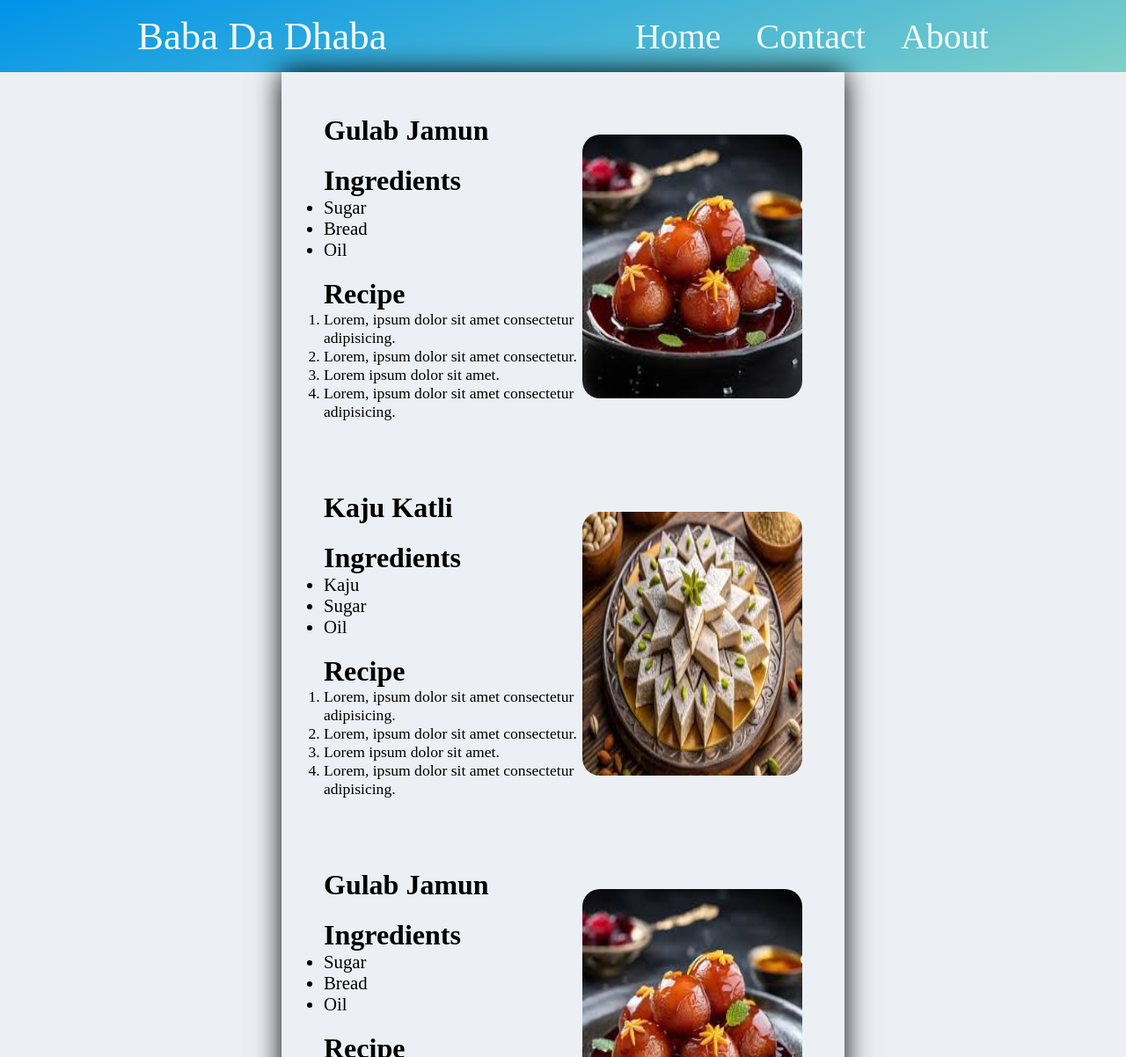
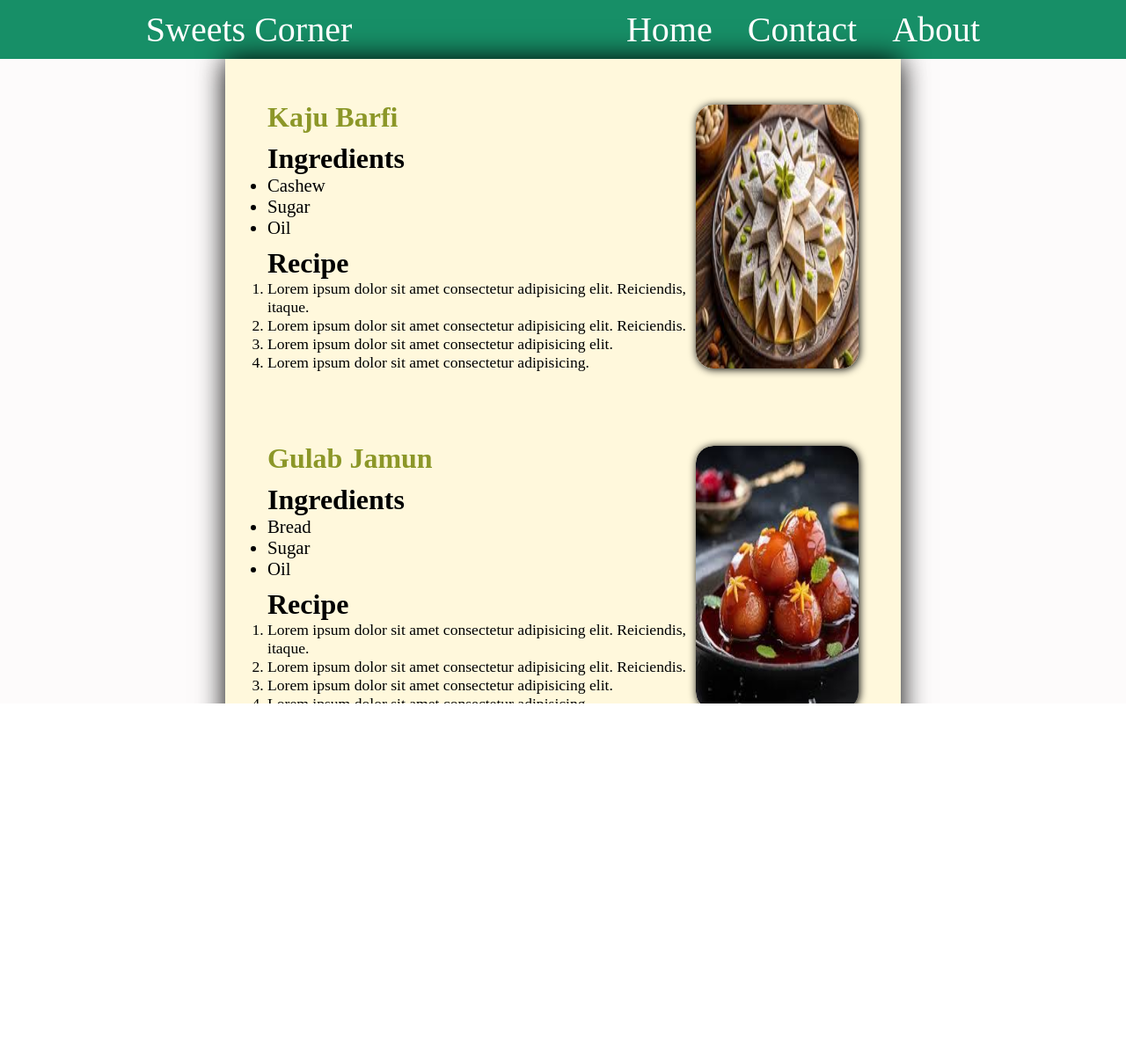
Before and after one commit to MdAbdullahAnwar/Web-Development, a plain HTML site: page 2.CSS/014.Recipe Website UI Project/index.html in a window 1280 px wide. Shown: the top 1202 px of the page at 88% size. After the commit the page ends 800 px from the top, so only its background shows below. Drawn offline with Linux system fonts and the light colour scheme.

Commit message:
Recipe Website UI Project

```diff
--- a/2.CSS/014.Recipe Website UI Project/index.html
+++ b/2.CSS/014.Recipe Website UI Project/index.html
@@ -3,18 +3,18 @@
 <head>
     <meta charset="UTF-8">
     <meta name="viewport" content="width=device-width, initial-scale=1.0">
-    <title>Baba Da Dhaba</title>
-    <link rel="stylesheet" href="styles.css">
+    <title>Sweets Corner</title>
+    <link rel="stylesheet" href="style1.css">
 </head>
 <body>
+    <div class="container">
 
-    <div class="container">
         <header>
             <div class="navContainer">
                 <nav>
                     <ul class="navList">
                         <li>
-                                <p class="navLogo">Baba Da Dhaba</p>
+                            <p class="navLogo">Sweets Corner</p>
                         </li>
 
                         <li>
@@ -31,17 +31,17 @@
 
         <main>
             <div class="contentBox">
-                <!-- Item 1 -->
+                <!-- Item1 -->
                 <section>
                     <div class="items">
                         <div class="leftBox">
-                            <!-- Heading -->
-                            <h2>Gulab Jamun</h2>
+                            <h2 style="color: rgb(140, 151, 40);">Kaju Barfi</h2>
+
                             <div>
                                 <h2>Ingredients</h2>
                                 <ul class="ingBox">
+                                    <li>Cashew</li>
                                     <li>Sugar</li>
-                                    <li>Bread</li>
                                     <li>Oil</li>
                                 </ul>
                             </div>
@@ -49,10 +49,49 @@
                             <div>
                                 <h2>Recipe</h2>
                                 <ol class="recipeBox">
-                                    <li>Lorem, ipsum dolor sit amet consectetur adipisicing.</li>
-                                    <li>Lorem, ipsum dolor sit amet consectetur.</li>
-                                    <li>Lorem ipsum dolor sit amet.</li>
-                                    <li>Lorem, ipsum dolor sit amet consectetur adipisicing.</li>
+                                    <li>Lorem ipsum dolor sit amet consectetur adipisicing elit. Reiciendis, itaque.</li>
+                                    <li>Lorem ipsum dolor sit amet consectetur adipisicing elit. Reiciendis.</li>
+                                    <li>Lorem ipsum dolor sit amet consectetur adipisicing elit.</li>
+                                    <li>Lorem ipsum dolor sit amet consectetur adipisicing.</li>
+                                </ol>
+                            </div>
+                        </div>
+
+                        <div class="rightBox">
+                            <img
+                                src="Kaju Katli.jpeg"
+                                alt="Kaju Katli"
+                                class="KajuKatli"
+                            />
+                            <div class="overlay">
+                                <span>Click here to Buy</span>
+                            </div>
+                        </div>
+                    </div>
+                </section>
+
+                <!-- Item2 -->
+                <section>
+                    <div class="items">
+                        <div class="leftBox">
+                            <h2 style="color: rgb(140, 151, 40);">Gulab Jamun</h2>
+
+                            <div>
+                                <h2>Ingredients</h2>
+                                <ul class="ingBox">
+                                    <li>Bread</li>
+                                    <li>Sugar</li>
+                                    <li>Oil</li>
+                                </ul>
+                            </div>
+
+                            <div>
+                                <h2>Recipe</h2>
+                                <ol class="recipeBox">
+                                    <li>Lorem ipsum dolor sit amet consectetur adipisicing elit. Reiciendis, itaque.</li>
+                                    <li>Lorem ipsum dolor sit amet consectetur adipisicing elit. Reiciendis.</li>
+                                    <li>Lorem ipsum dolor sit amet consectetur adipisicing elit.</li>
+                                    <li>Lorem ipsum dolor sit amet consectetur adipisicing.</li>
                                 </ol>
                             </div>
                         </div>
@@ -61,7 +100,7 @@
                             <img
                                 src="Gulab Jamun.jpeg"
                                 alt="Gulab Jamun"
-                                class="Gulab"
+                                class="GulabJamun"
                             />
                             <div class="overlay">
                                 <span>Click here to Buy</span>
@@ -70,16 +109,16 @@
                     </div>
                 </section>
 
-                <!-- Item 2 -->
+                <!-- Item3 -->
                 <section>
                     <div class="items">
                         <div class="leftBox">
-                            <!-- Heading -->
-                            <h2>Kaju Katli</h2>
+                            <h2 style="color: rgb(140, 151, 40);">Kalakand</h2>
+
                             <div>
                                 <h2>Ingredients</h2>
                                 <ul class="ingBox">
-                                    <li>Kaju</li>
+                                    <li>Milk</li>
                                     <li>Sugar</li>
                                     <li>Oil</li>
                                 </ul>
@@ -88,19 +127,19 @@
                             <div>
                                 <h2>Recipe</h2>
                                 <ol class="recipeBox">
-                                    <li>Lorem, ipsum dolor sit amet consectetur adipisicing.</li>
-                                    <li>Lorem, ipsum dolor sit amet consectetur.</li>
-                                    <li>Lorem ipsum dolor sit amet.</li>
-                                    <li>Lorem, ipsum dolor sit amet consectetur adipisicing.</li>
+                                    <li>Lorem ipsum dolor sit amet consectetur adipisicing elit. Reiciendis, itaque.</li>
+                                    <li>Lorem ipsum dolor sit amet consectetur adipisicing elit. Reiciendis.</li>
+                                    <li>Lorem ipsum dolor sit amet consectetur adipisicing elit.</li>
+                                    <li>Lorem ipsum dolor sit amet consectetur adipisicing.</li>
                                 </ol>
                             </div>
                         </div>
 
                         <div class="rightBox">
                             <img
-                                src="Kaju Katli.jpeg"
-                                alt="Kaju Katli"
-                                class="Kaju"
+                                src="Kalakand.jpeg"
+                                alt="Kalakand"
+                                class="Kalakand"
                             />
                             <div class="overlay">
                                 <span>Click here to Buy</span>
@@ -109,55 +148,16 @@
                     </div>
                 </section>
 
-                <!-- Item 3 -->
+                <!-- Item4 -->
                 <section>
                     <div class="items">
                         <div class="leftBox">
-                            <!-- Heading -->
-                            <h2>Gulab Jamun</h2>
+                            <h2 style="color: rgb(140, 151, 40);">Soan Papdi</h2>
+
                             <div>
                                 <h2>Ingredients</h2>
                                 <ul class="ingBox">
-                                    <li>Sugar</li>
                                     <li>Bread</li>
-                                    <li>Oil</li>
-                                </ul>
-                            </div>
-
-                            <div>
-                                <h2>Recipe</h2>
-                                <ol class="recipeBox">
-                                    <li>Lorem, ipsum dolor sit amet consectetur adipisicing.</li>
-                                    <li>Lorem, ipsum dolor sit amet consectetur.</li>
-                                    <li>Lorem ipsum dolor sit amet.</li>
-                                    <li>Lorem, ipsum dolor sit amet consectetur adipisicing.</li>
-                                </ol>
-                            </div>
-                        </div>
-
-                        <div class="rightBox">
-                            <img
-                                src="Gulab Jamun.jpeg"
-                                alt="Gulab Jamun"
-                                class="Gulab"
-                            />
-                            <div class="overlay">
-                                <span>Click here to Buy</span>
-                            </div>
-                        </div>
-                    </div>
-                </section>
-
-                <!-- Item 4 -->
-                <section>
-                    <div class="items">
-                        <div class="leftBox">
-                            <!-- Heading -->
-                            <h2>Kaju Katli</h2>
-                            <div>
-                                <h2>Ingredients</h2>
-                                <ul class="ingBox">
-                                    <li>Kaju</li>
                                     <li>Sugar</li>
                                     <li>Oil</li>
                                 </ul>
@@ -166,19 +166,19 @@
                             <div>
                                 <h2>Recipe</h2>
                                 <ol class="recipeBox">
-                                    <li>Lorem, ipsum dolor sit amet consectetur adipisicing.</li>
-                                    <li>Lorem, ipsum dolor sit amet consectetur.</li>
-                                    <li>Lorem ipsum dolor sit amet.</li>
-                                    <li>Lorem, ipsum dolor sit amet consectetur adipisicing.</li>
+                                    <li>Lorem ipsum dolor sit amet consectetur adipisicing elit. Reiciendis, itaque.</li>
+                                    <li>Lorem ipsum dolor sit amet consectetur adipisicing elit. Reiciendis.</li>
+                                    <li>Lorem ipsum dolor sit amet consectetur adipisicing elit.</li>
+                                    <li>Lorem ipsum dolor sit amet consectetur adipisicing.</li>
                                 </ol>
                             </div>
                         </div>
 
                         <div class="rightBox">
                             <img
-                                src="Kaju Katli.jpeg"
-                                alt="Kaju Katli"
-                                class="Kaju"
+                                src="Soan Papdi.jpg"
+                                alt="Soan Papdi"
+                                class="SoanPapdi"
                             />
                             <div class="overlay">
                                 <span>Click here to Buy</span>
@@ -186,19 +186,14 @@
                         </div>
                     </div>
                 </section>
-
             </div>
         </main>
 
         <footer>
             <div class="footerBox">
-                <p>
-                    Copyright &copy; Baba Da Dhaba Pvt Ltd 2023 All Rights Revserved
-                </p>
+                <p>Copyright &copy; Baba Da Dhaba Pvt Ltd 2023 All Rights Revserved  </p>
             </div>
         </footer>
-
     </div>
-
 </body>
 </html>
--- /dev/null
+++ b/2.CSS/014.Recipe Website UI Project/style1.css
@@ -0,0 +1,164 @@
+*{
+    padding:0px;
+    margin:0px;
+    box-sizing:border-box;
+}
+
+.container{
+    height:100vh;
+    width:100vw;
+    background-color: rgba(248, 238, 238, 0.26);
+    overflow-x:hidden;
+}
+
+.navContainer{
+    background-color: rgb(23, 143, 103);
+    width:100vw;
+    display:flex;
+    justify-content:center;
+    align-items:center;
+}
+
+.nav{
+    width:100vw;
+}
+
+.navList{
+    list-style:none;
+    width:100vw;
+    font-size:2.5rem;
+    padding:10px;
+    display:flex;
+    justify-content:space-around;
+    align-items:center;
+}
+
+.navLogo{
+    color:white;
+    /* font-size:40px; */
+}
+
+.navItems{
+    display:flex;
+    gap:40px;
+}
+
+a{
+    color:white;
+    text-decoration:none;
+}
+
+.footerBox{
+    width:100%;
+    background-color: #2c242d;
+    background-image: linear-gradient(160deg, #2c242d 0%, #622098 100%);
+    color: white;
+    text-align: center;
+    min-height: 40px;
+    /* padding:10px; */
+}
+
+.footerBox p{
+    font-size: 2rem;
+}
+
+.contentBox{
+    background-color: cornsilk;
+    width:60%;
+    margin:auto;
+    /* border:solid black 1px; */
+    display:flex;
+    flex-direction: column;
+    gap:80px;
+    padding:3rem;
+    box-shadow:0px 0px 30px black
+}
+
+.items{
+    display:flex;
+    justify-content: space-around;
+    align-items: center;
+}
+
+.leftBox{
+    display:flex;
+    flex-direction:column;
+    gap:10px;
+}
+
+.leftBox h2{
+    font-size: 2rem;
+    /* line-height:3rem; */
+}
+
+.ingBox{
+    /* display:flex;
+    flex-direction:column;
+    gap:10px; */
+    font-size: 1.3rem;
+}
+
+.recipeBox{
+    font-size:1.1rem;
+}
+
+.rightBox{
+    position:relative;
+    overflow:hidden;
+    transition: all 0.3s linear 0s;
+    height:300px;
+    width:200px;
+    box-shadow:1px 1px 10px black;
+    border-radius: 20px;
+}
+
+.rightBox img{
+    height:300px;
+    width:200px;
+    /*padding:20px;*/
+    border-radius:20px;
+    transition:all 0.6s linear 0s;
+}
+
+.rightBox:hover{
+    transform:scale(1.1);
+}
+
+.rightBox .overlay{
+    position:absolute;
+    top:0;
+    left:0;
+    height:100%;
+    width:100%;
+    background-color: rgba(148, 148, 138, 0.295);
+    border-radius:20px;
+    display:flex;
+    justify-content:center;
+    align-items:center;
+    opacity:0;
+    transition:all 0.3s linear 0s;
+}
+
+.rightBox:hover .overlay{
+    opacity:1;
+}
+
+.rightBox .overlay span{
+    color:white;
+    font-size:1.2rem;
+
+} */
+
+.KajuKatli{
+    /* height:300px;
+    width:200px; */
+    /* border-radius:20px; */
+    /* transition:all 0.8s linear 0s; */
+}
+
+.GulabJamun{
+    /* height:300px;
+    width:200px; */
+    /* border-radius:20px; */
+    /* transition:all 0.8s linear 0s; */
+}
--- a/2.CSS/014.Recipe Website UI Project/styles.css
+++ /dev/null
@@ -1,157 +0,0 @@
-*{
-    margin:0px;
-    padding:0px;
-    box-sizing:border-box;
-}
-
-.container{
-    height:100%;
-    width:100%;
-    /* overflow-x:hidden; */
-    background-color: #dce3eb8a;
-    /* background-image: linear-gradient(62deg, #8EC5FC 0%, #E0C3FC 100%); */
-
-}
-
-.navContainer{
-    width:100vw;
-    /* background-color: rgb(107, 107, 146); */
-    background-color: #0093E9;
-    background-image: linear-gradient(160deg, #0093E9 0%, #80D0C7 100%);
-
-    min-height:80px;
-    display:flex;
-    justify-content:center;
-    align-items:center;
-}
-
-nav{
-    width:100%;
-}
-
-.navList{
-    width:100%;
-    padding:15px;
-    /* margin-left:15px;
-    margin-right:15px; */
-    list-style:none;
-    font-size:2.5rem;
-    display:flex;
-    justify-content:space-around;
-    align-items:center;
-}
-
-.navLogo{
-    font-size:2.8rem;
-    color:azure;
-}
-
-.navItems{
-    display:flex;
-    gap:40px;
-}
-
-a{
-    text-decoration:none;
-    color:azure;
-}
-
-.footerBox{
-    background-color: #0093E9;
-    background-image: linear-gradient(160deg, #0093E9 0%, #80D0C7 100%);
-    color:azure;
-    width:100%;
-    text-align:center;
-    min-height:40px;
-}
-
-.footerBox p{
-    font-size:2rem;
-}
-
-.contentBox{
-    width:50%;
-    margin:auto;
-    /* border:solid black 1px; */
-    display:flex;
-    flex-direction:column;
-    gap:80px;
-    padding:3rem;
-    box-shadow:0px 0px 30px black
-}
-
-.items{
-    display:flex;
-    justify-content:space-around;
-    align-items:center;
-}
-
-.leftBox{
-    display:flex;
-    flex-direction:column;
-    gap:20px;
-}
-
-.leftBox h2{
-    font-size:2rem;
-}
-
-.rightBox{
-    /* position:relative;
-    overflow:hidden;
-    transition: all 0.3s linear 0s;
-    border-radius: 22px;
-    box-shadow: 1px 1px 10px black;
-    height:300px;
-    width:250px; */
-}
-
-.rightBox .overlay{
-    position:absolute;
-    top:0;
-    left:0;
-    height:100%;
-    width:100%;
-    background-color: #a5aab17e;
-    border-radius:20px;
-    display:flex;
-    justify-content: center;
-    align-items: center;
-    opacity:0;
-    transition: all 0.3s linear 0s;
-}
-
-.rightBox:hover .overlay{
-    opacity:1;
-}
-
-.rightBox .overlay span{
-    color:white;
-    font-size: 1.2rem;
-}
-
-.rightBox:hover{
-    transform: scale(1.2);
-}
-
-.Gulab{
-    height:300px;
-    width:250px;
-    border-radius:20px;
-    transition:all 0.8s linear 0s;
-}
-
-.Kaju{
-    height:300px;
-    width:250px;
-    border-radius:20px;
-    transition:all 0.8s linear 0s;
-}
-
-.ingBox{
-    font-size:1.3rem;
-}
-
-.recipeBox{
-    font-size:1.1rem;
-}
```
Also changed, not shown: 2.CSS/014.Recipe Website UI Project/Kalakand.jpeg (added), 2.CSS/014.Recipe Website UI Project/Soan Papdi.jpg (added). Lines whose indentation alone changed are shown as unchanged.
